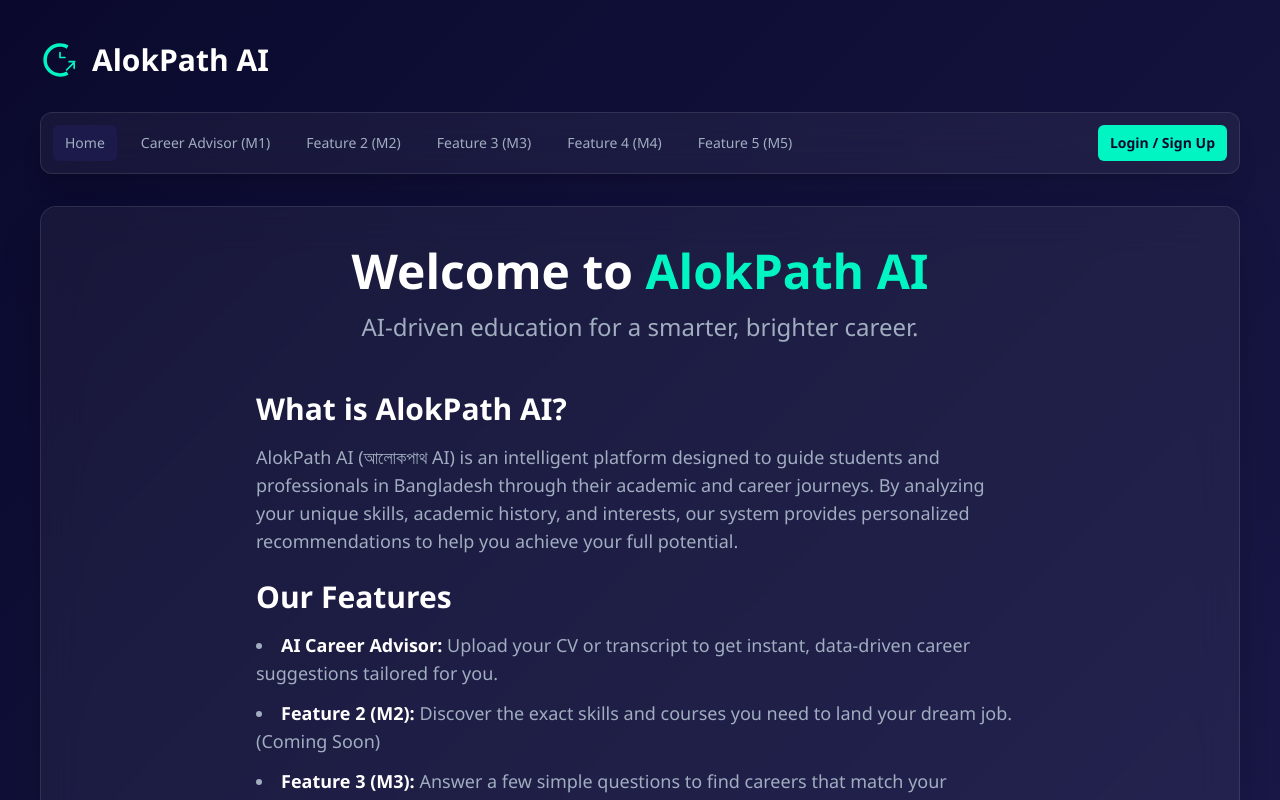
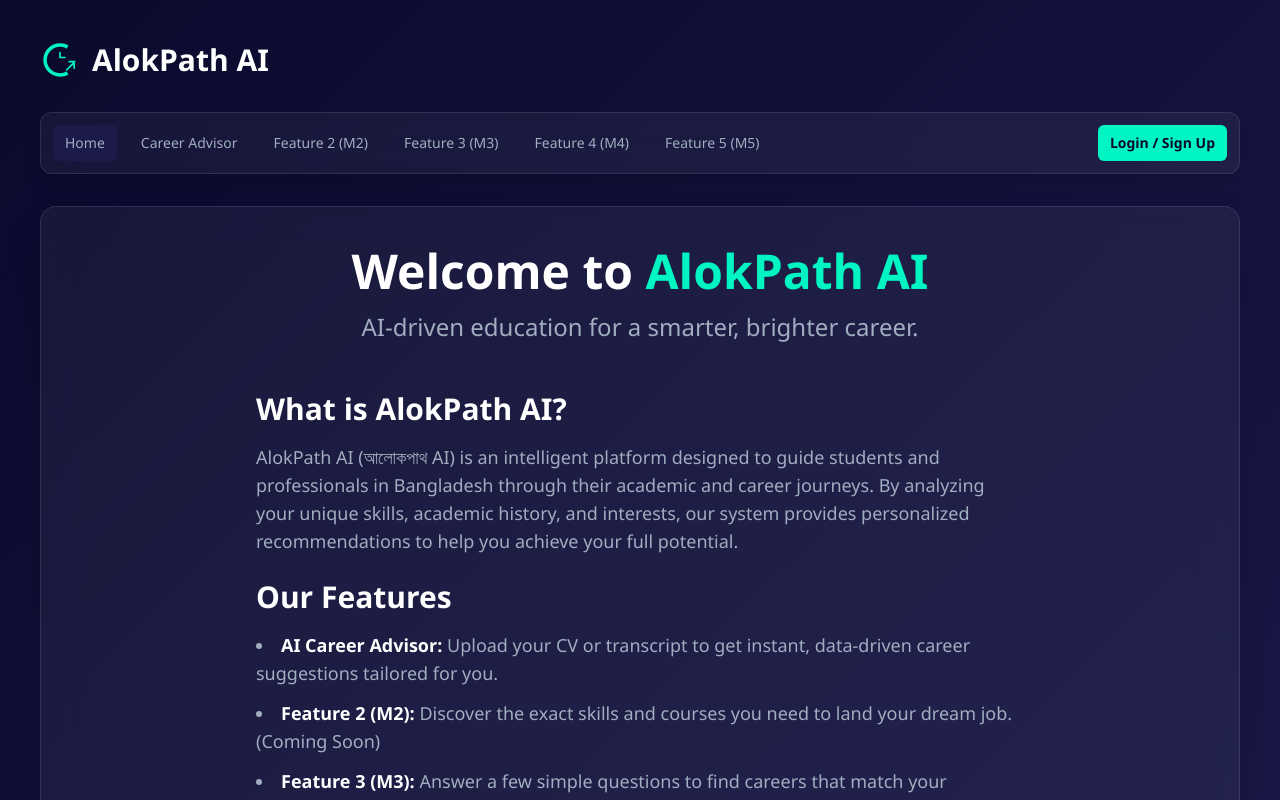
Before and after one commit to witch3rX/AlokPath-AI-Main, a React (Create React App) app in the folder client/: page / in a window 1280 px wide. Shown: the top 800 px of the page. Built offline with nearby package versions, Linux system fonts and the light colour scheme.

Commit message:
Update Navbar.js

```diff
--- a/client/src/components/Navbar.js
+++ b/client/src/components/Navbar.js
@@ -18,7 +18,7 @@ export default function Navbar() {
           Home
         </NavLink>
         <NavLink to="/career-advisor" className={getLinkClass}>
-          Career Advisor (M1)
+          Career Advisor
         </NavLink>
         <NavLink to="/feature-2" className={getLinkClass}>
           Feature 2 (M2)
```
